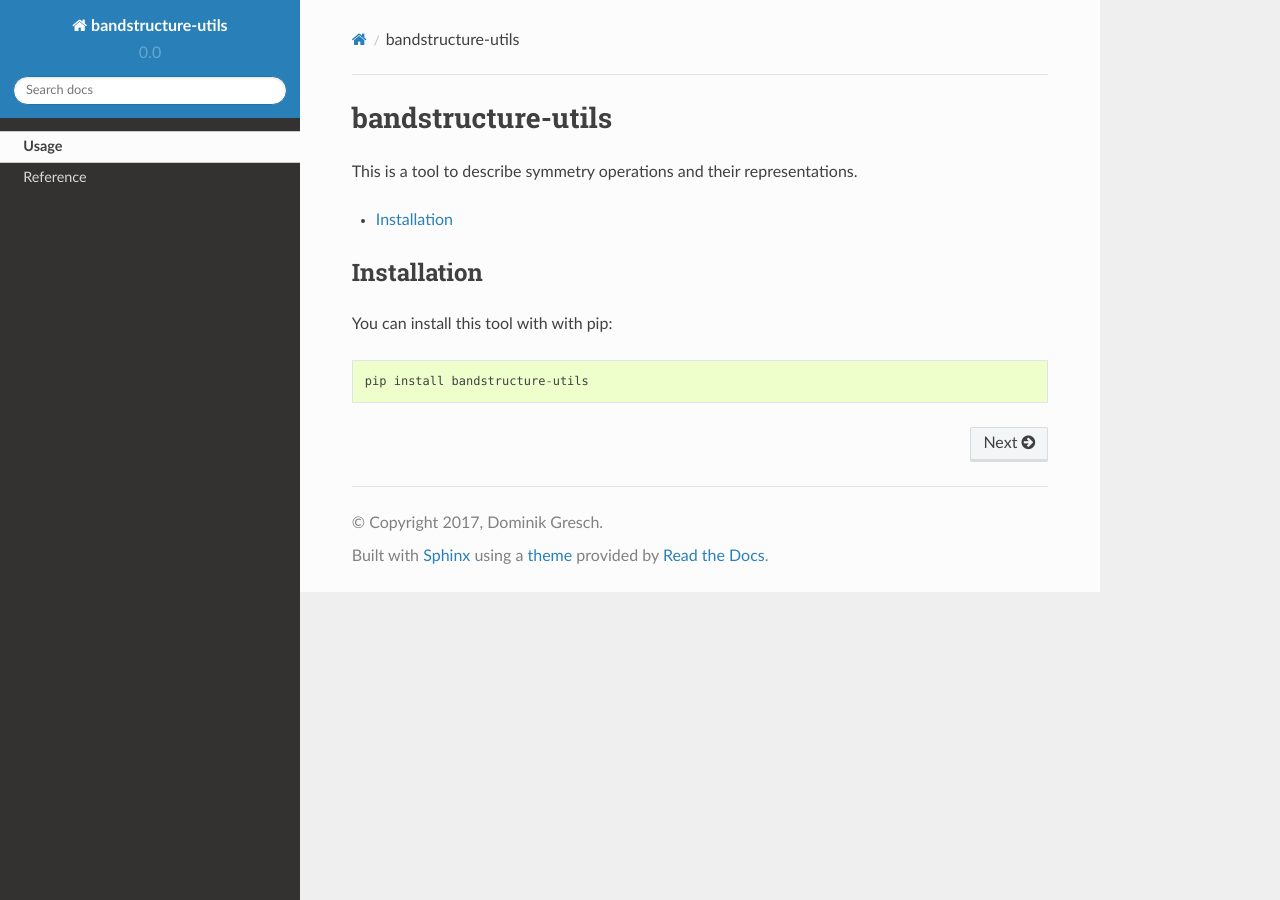
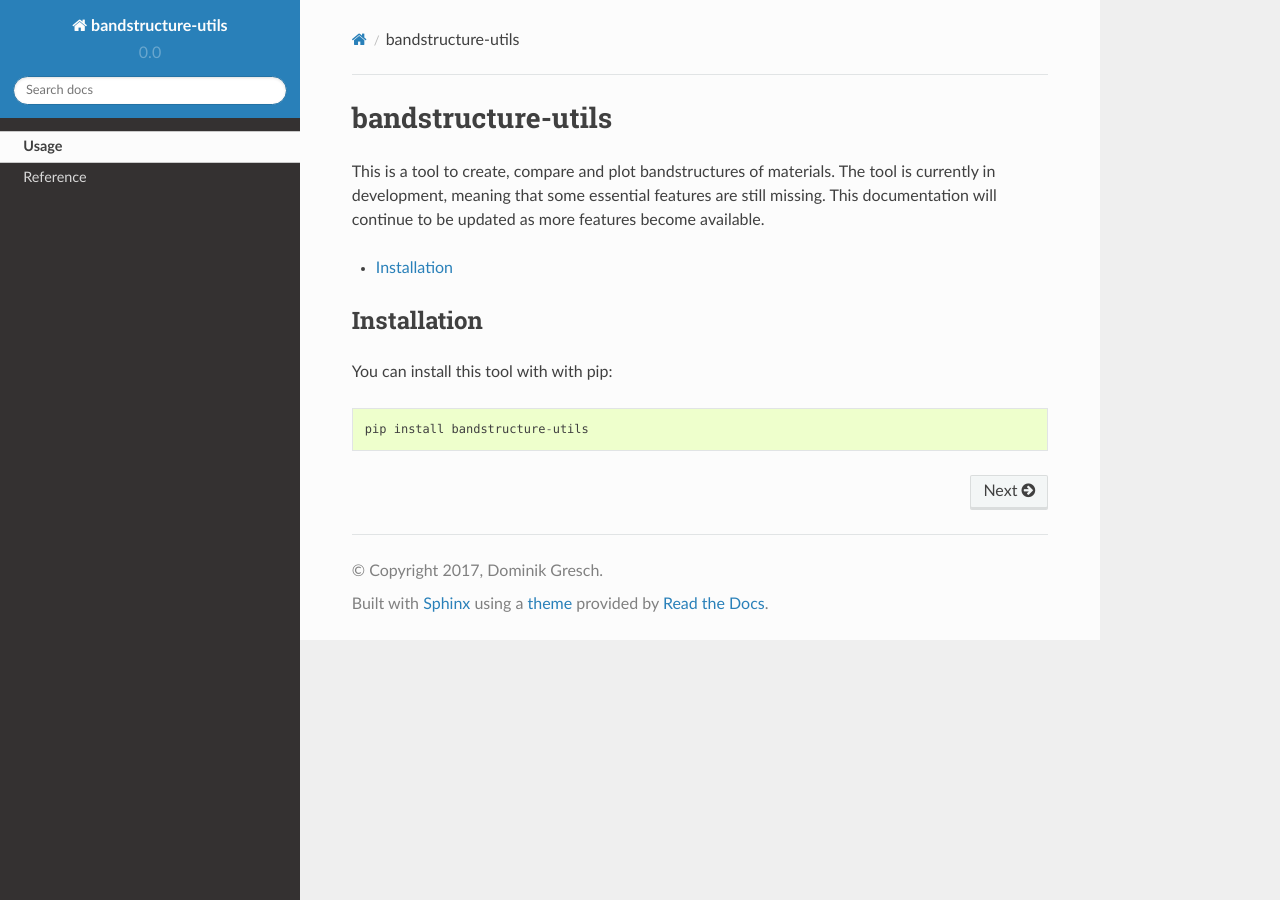
Before and after one commit to Z2PackDev/bands-inspect, a Sphinx documentation site: the page built from doc/source/index.rst, in a window 1280 px wide. Built offline with Sphinx 7.4.7 and the Read the Docs theme 2.0.0, drawn with Linux system fonts in a browser that asks for light colours.

Commit message:
Update intro in doc

```diff
--- a/doc/source/index.rst
+++ b/doc/source/index.rst
@@ -1,9 +1,9 @@
 .. _home:
 
 bandstructure-utils
-=======================
+===================
 
-This is a tool to describe symmetry operations and their representations.
+This is a tool to create, compare and plot bandstructures of materials. The tool is currently in development, meaning that some essential features are still missing. This documentation will continue to be updated as more features become available.
 
 .. contents ::
     :local:
```
